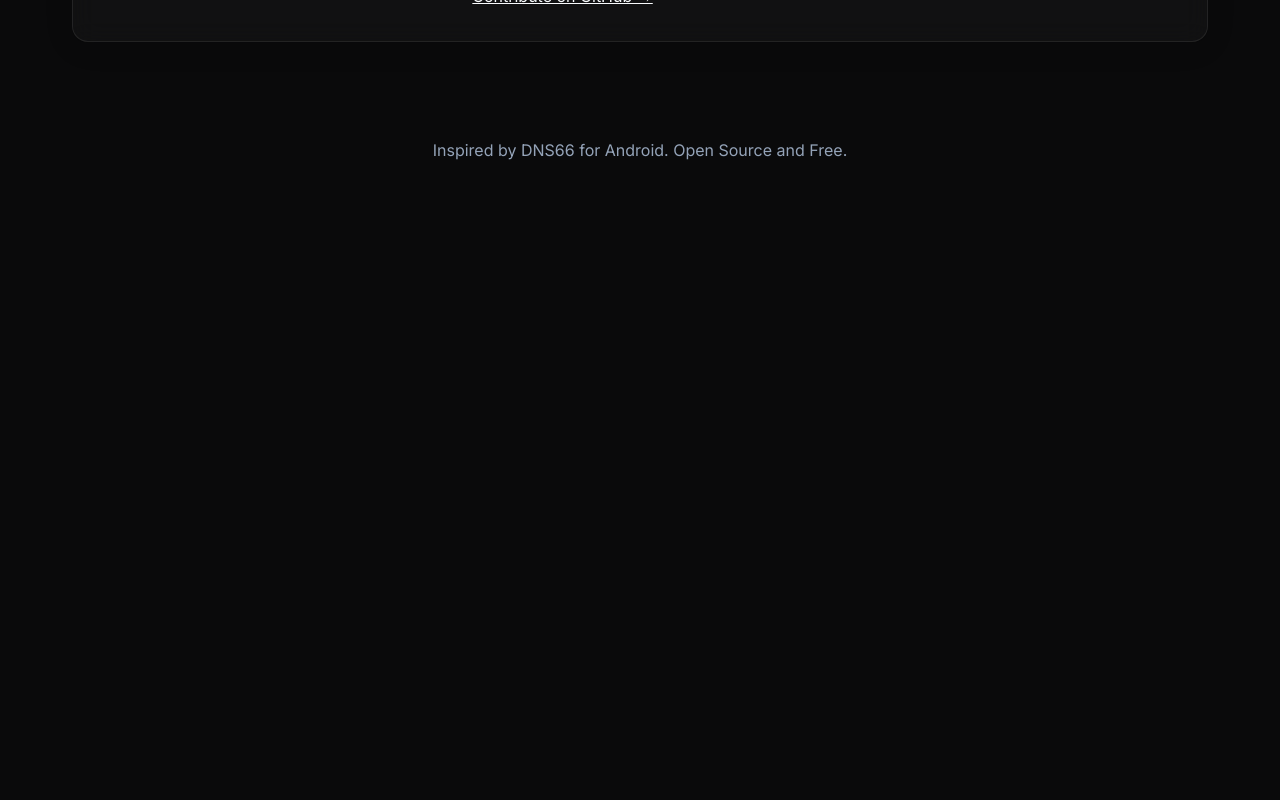
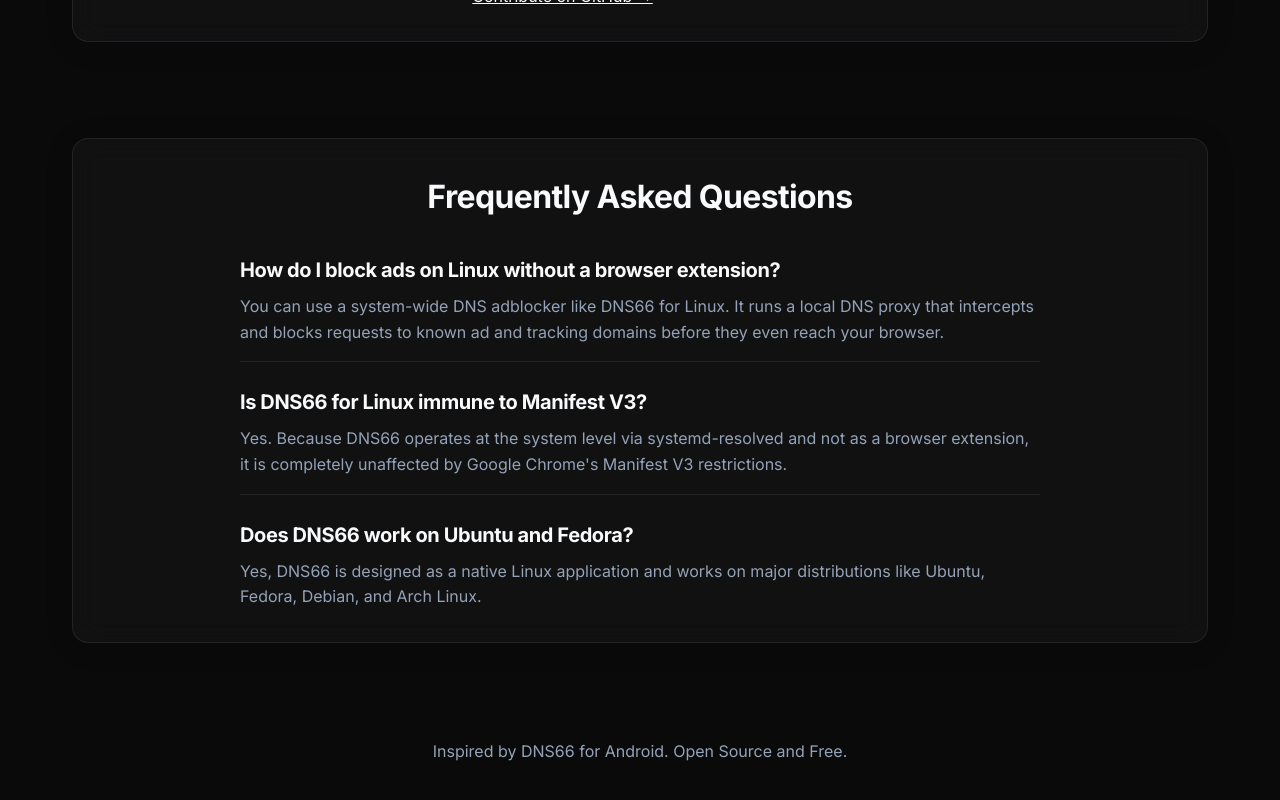
Before and after one commit to rickeydas/dns66-linux, a React (Vite) app in the folder website/: page / in a window 1280 px wide. Shown: the part 2392-3192 px from the top of the page. Before the commit the page ends 2652 px from the top, so only its background shows below. Built offline with nearby package versions, Linux system fonts and the light colour scheme.

Commit message:
SEO added

```diff
--- a/website/index.html
+++ b/website/index.html
@@ -6,10 +6,10 @@
     <meta name="viewport" content="width=device-width, initial-scale=1.0" />
 
     <!-- Primary Meta Tags -->
-    <title>DNS66 for Linux - System-Wide Adblocker & DNS Proxy</title>
-    <meta name="title" content="DNS66 for Linux - System-Wide Adblocker & DNS Proxy" />
-    <meta name="description" content="DNS66 for Linux is a native, lightweight system-wide DNS proxy and adblocker. Immune to Manifest V3 browser restrictions, it keeps your entire desktop ad-free." />
-    <meta name="keywords" content="dns66, linux, adblocker, dns proxy, manifest v3, system-wide adblock, tracker blocker, privacy, open source adblock, ubuntu adblock, fedora adblock" />
+    <title>DNS66 for Linux | Native System-Wide Adblocker & DNS Proxy</title>
+    <meta name="title" content="DNS66 for Linux | Native System-Wide Adblocker & DNS Proxy" />
+    <meta name="description" content="Block ads, trackers, and malware across your entire Linux desktop with DNS66. A free, open-source, system-wide DNS proxy and adblocker immune to Manifest V3 restrictions. Works on Ubuntu, Fedora, and Arch." />
+    <meta name="keywords" content="linux adblocker, system-wide adblock linux, dns proxy linux, manifest v3 alternative, ubuntu adblocker, fedora ad blocker, dns66 linux, block trackers linux, privacy tool linux, open source adblocker, pi-hole alternative" />
     <meta name="author" content="DNS66 Linux Contributors" />
     <meta name="theme-color" content="#1a1a2e" />
     <meta name="robots" content="index, follow, max-snippet:-1, max-image-preview:large, max-video-preview:-1" />
@@ -17,8 +17,8 @@
     <!-- Open Graph / Facebook -->
     <meta property="og:type" content="website" />
     <meta property="og:url" content="https://rickeydas.github.io/dns66-linux/" />
-    <meta property="og:title" content="DNS66 for Linux - System-Wide Adblocker" />
-    <meta property="og:description" content="Block ads seamlessly across your entire Linux system, regardless of the browser you use. Manifest V3 immune." />
+    <meta property="og:title" content="DNS66 for Linux | Native System-Wide Adblocker" />
+    <meta property="og:description" content="Block ads, trackers, and malware across your entire Linux desktop with DNS66. A free, open-source adblocker immune to Manifest V3." />
     <meta property="og:image" content="https://rickeydas.github.io/dns66-linux/image1.png" />
     <meta property="og:site_name" content="DNS66 for Linux" />
     <meta property="og:locale" content="en_US" />
@@ -26,20 +26,22 @@
     <!-- Twitter -->
     <meta property="twitter:card" content="summary_large_image" />
     <meta property="twitter:url" content="https://rickeydas.github.io/dns66-linux/" />
-    <meta property="twitter:title" content="DNS66 for Linux - System-Wide Adblocker" />
-    <meta property="twitter:description" content="Block ads seamlessly across your entire Linux system, regardless of the browser you use. Manifest V3 immune." />
+    <meta property="twitter:title" content="DNS66 for Linux | Native System-Wide Adblocker" />
+    <meta property="twitter:description" content="Block ads, trackers, and malware across your entire Linux desktop with DNS66. A free, open-source adblocker immune to Manifest V3." />
     <meta property="twitter:image" content="https://rickeydas.github.io/dns66-linux/image1.png" />
 
     <link rel="canonical" href="https://rickeydas.github.io/dns66-linux/" />
 
-    <!-- JSON-LD Structured Data for Software Application -->
+    <!-- JSON-LD Structured Data -->
     <script type="application/ld+json">
+    [
       {
         "@context": "https://schema.org",
         "@type": "SoftwareApplication",
         "name": "DNS66 for Linux",
         "operatingSystem": "Linux",
         "applicationCategory": "UtilitiesApplication",
+        "applicationSubCategory": "Adblocker",
         "offers": {
           "@type": "Offer",
           "price": "0",
@@ -47,11 +49,43 @@
         },
         "description": "A native, system-wide DNS Proxy and Adblocker for Linux desktops. Immune to Chrome Manifest V3 restrictions.",
         "url": "https://rickeydas.github.io/dns66-linux/",
+        "installUrl": "https://github.com/rickeydas/dns66-linux/releases",
         "author": {
           "@type": "Person",
           "name": "Rickey Das"
         }
+      },
+      {
+        "@context": "https://schema.org",
+        "@type": "FAQPage",
+        "mainEntity": [
+          {
+            "@type": "Question",
+            "name": "How do I block ads on Linux without a browser extension?",
+            "acceptedAnswer": {
+              "@type": "Answer",
+              "text": "You can use a system-wide DNS adblocker like DNS66 for Linux. It runs a local DNS proxy that intercepts and blocks requests to known ad and tracking domains before they even reach your browser."
             }
+          },
+          {
+            "@type": "Question",
+            "name": "Is DNS66 for Linux immune to Manifest V3?",
+            "acceptedAnswer": {
+              "@type": "Answer",
+              "text": "Yes. Because DNS66 operates at the system level via systemd-resolved and not as a browser extension, it is completely unaffected by Google Chrome's Manifest V3 restrictions."
+            }
+          },
+          {
+            "@type": "Question",
+            "name": "Does DNS66 work on Ubuntu and Fedora?",
+            "acceptedAnswer": {
+              "@type": "Answer",
+              "text": "Yes, DNS66 is designed as a native Linux application and works on major distributions like Ubuntu, Fedora, Debian, and Arch Linux."
+            }
+          }
+        ]
+      }
+    ]
     </script>
   </head>
   <body>
--- a/website/src/App.jsx
+++ b/website/src/App.jsx
@@ -64,7 +64,7 @@
         }}>
           <header style={{ flex: '1 1 400px', textAlign: 'left', position: 'relative' }}>
             <div style={{ display: 'flex', alignItems: 'center', gap: '1rem', marginBottom: '1rem' }}>
-              <img src={import.meta.env.BASE_URL + "dns66-icon.svg"} alt="DNS66 Logo" width="64" height="64" />
+              <img src={import.meta.env.BASE_URL + "dns66-icon.svg"} alt="DNS66 System-wide Adblocker Logo" width="64" height="64" fetchpriority="high" />
               <h1 style={{ margin: 0 }}>
                 DNS66 for <span className="gradient-text">Linux</span>
               </h1>
@@ -96,14 +96,16 @@
               <div style={{ flex: '0 1 350px', maxWidth: '350px' }}>
                 <img
                   src={import.meta.env.BASE_URL + "image1.png"}
-                  alt="DNS66 Client - Home"
+                  alt="DNS66 Linux system-wide adblocker desktop interface"
+                  loading="lazy"
                   style={{ width: '100%', height: 'auto', borderRadius: '12px', boxShadow: '0 10px 25px rgba(0,0,0,0.3)', border: '1px solid var(--glass-border)' }}
                 />
               </div>
               <div style={{ flex: '0 1 350px', maxWidth: '350px' }}>
                 <img
                   src={import.meta.env.BASE_URL + "image2.png"}
-                  alt="DNS66 Client - Test AdBlock"
+                  alt="Testing the DNS66 adblocker against tracking domains"
+                  loading="lazy"
                   style={{ width: '100%', height: 'auto', borderRadius: '12px', boxShadow: '0 10px 25px rgba(0,0,0,0.3)', border: '1px solid var(--glass-border)' }}
                 />
               </div>
@@ -190,6 +192,25 @@
               </div>
             </div>
           </section>
+
+          <section id="faq" className="glass-panel" style={{ marginTop: '2rem' }}>
+            <h2 style={{ textAlign: 'center', marginBottom: '2rem', fontSize: '2rem' }}>Frequently Asked Questions</h2>
+
+            <div style={{ display: 'flex', flexDirection: 'column', gap: '1.5rem', maxWidth: '800px', margin: '0 auto' }}>
+              <div style={{ borderBottom: '1px solid var(--glass-border)', paddingBottom: '1rem' }}>
+                <h3 style={{ marginBottom: '0.5rem', fontSize: '1.25rem', color: 'var(--text-primary)' }}>How do I block ads on Linux without a browser extension?</h3>
+                <p style={{ color: 'var(--text-secondary)' }}>You can use a system-wide DNS adblocker like DNS66 for Linux. It runs a local DNS proxy that intercepts and blocks requests to known ad and tracking domains before they even reach your browser.</p>
+              </div>
+              <div style={{ borderBottom: '1px solid var(--glass-border)', paddingBottom: '1rem' }}>
+                <h3 style={{ marginBottom: '0.5rem', fontSize: '1.25rem', color: 'var(--text-primary)' }}>Is DNS66 for Linux immune to Manifest V3?</h3>
+                <p style={{ color: 'var(--text-secondary)' }}>Yes. Because DNS66 operates at the system level via systemd-resolved and not as a browser extension, it is completely unaffected by Google Chrome's Manifest V3 restrictions.</p>
+              </div>
+              <div>
+                <h3 style={{ marginBottom: '0.5rem', fontSize: '1.25rem', color: 'var(--text-primary)' }}>Does DNS66 work on Ubuntu and Fedora?</h3>
+                <p style={{ color: 'var(--text-secondary)' }}>Yes, DNS66 is designed as a native Linux application and works on major distributions like Ubuntu, Fedora, Debian, and Arch Linux.</p>
+              </div>
+            </div>
+          </section>
         </main>
 
         <footer style={{ textAlign: 'center', color: 'var(--text-secondary)', padding: '2rem 0' }}>
```
Also changed, not shown: website/public/robots.txt (added), 1 other file (tests, documents, lock files or other folders). Lines whose indentation alone changed are shown as unchanged.
